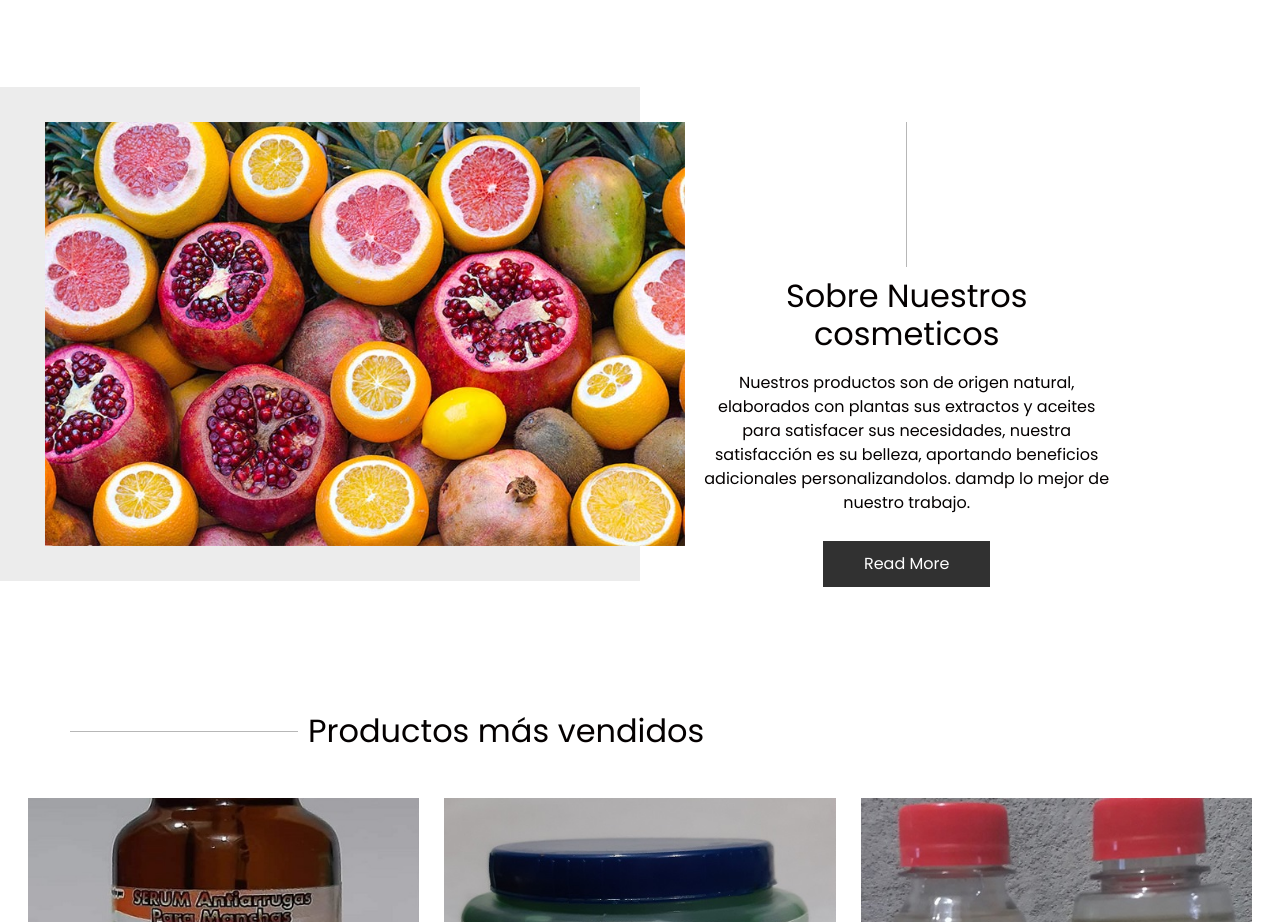
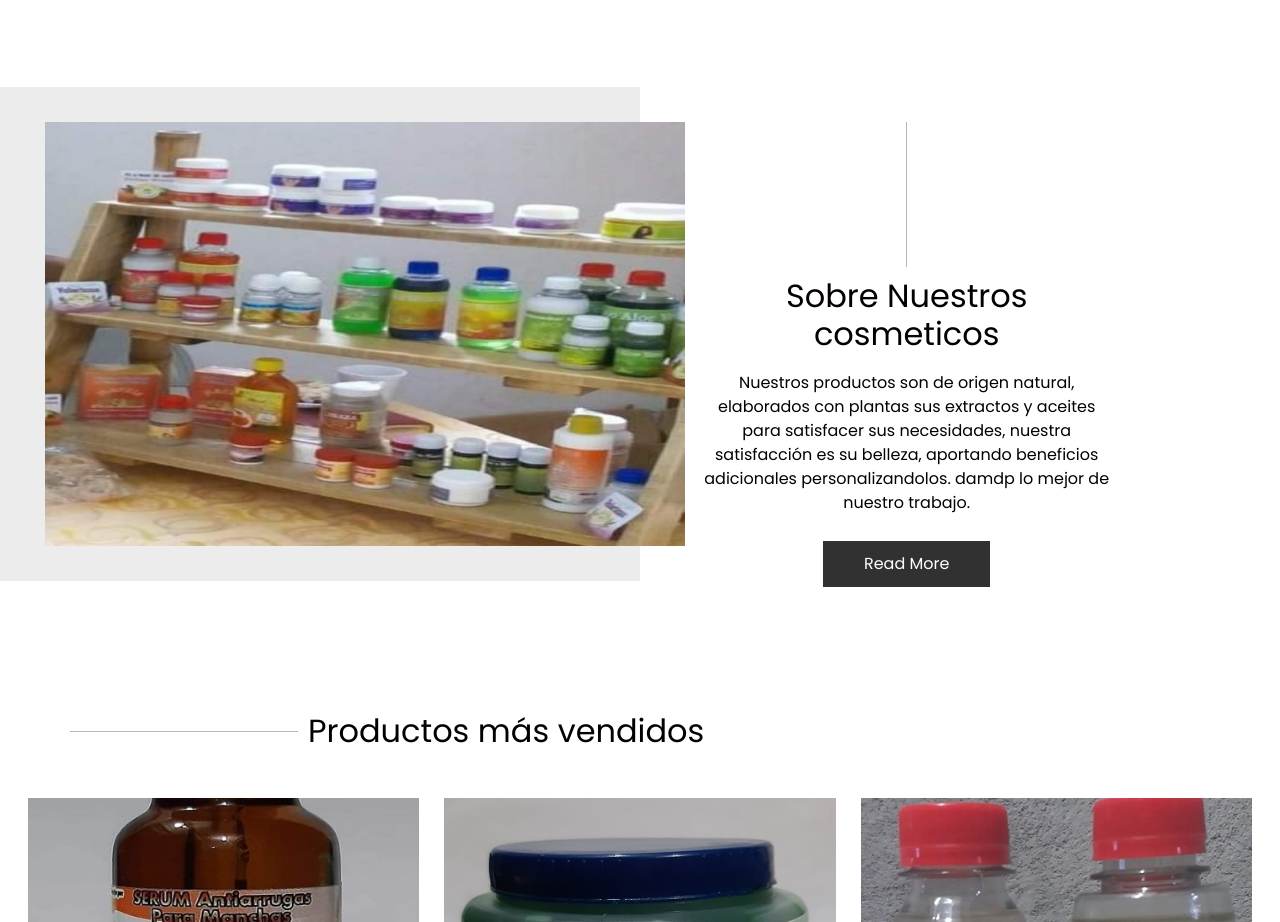
Before and after one commit to Marcia-Leiva/MarxisPasion, a plain HTML site: page index.html in a window 1280 px wide. Shown: the part 1228-2150 px from the top of the page. Drawn offline with nearby package versions, Linux system fonts and the light colour scheme; a script that the page names is missing; a web font is replaced by a local one.

Commit message:
Update index.html

```diff
--- a/index.html
+++ b/index.html
@@ -206,7 +206,7 @@ src="https://www.facebook.com/tr?id=406285813770546&ev=PageView&noscript=1"
       <div class="row">
         <div class="col-md-6 px-0">
           <div class="img-box">
-            <img src="images/about-img.jpg" alt="">
+            <img src="images/about-img1.jpg" alt="">
           </div>
         </div>
         <div class="col-md-5">
```
